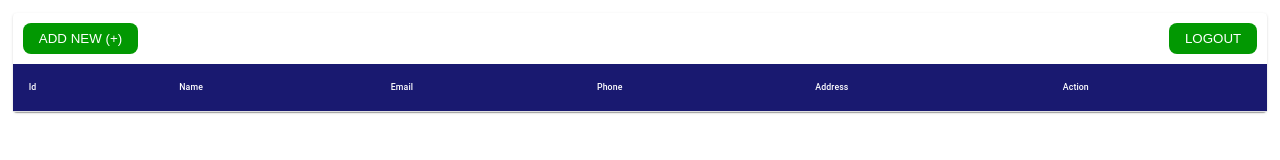
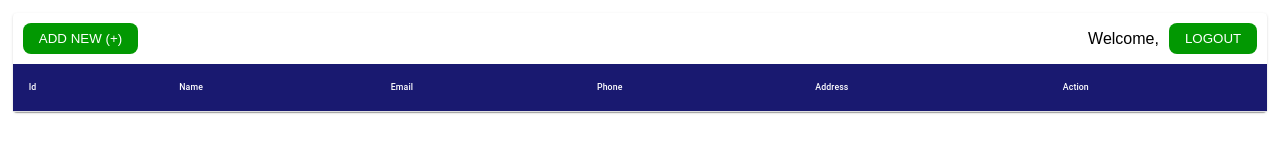
Before and after one commit to the43rdsensei-0/CRUD-app, a React (Vite) app: page /app in a window 1280 px wide. Shown: the top 160 px of the page. Built offline with nearby package versions, Linux system fonts and the light colour scheme.

Commit message:
added a welcome text with users username beside the logout btn

```diff
--- a/src/pages/AppLayout/AppLayout.module.css
+++ b/src/pages/AppLayout/AppLayout.module.css
@@ -1,5 +1,3 @@
-
-
 .cta_btn {
   padding: 10px;
 
@@ -7,3 +5,20 @@
   justify-content: space-between;
   align-items: center;
 }
+
+.user_profile {
+  display: flex;
+  gap: 1em;
+  align-items: center;
+}
+
+.user {
+  display: flex;
+  align-items: center
+}
+
+.user p {
+  font-size: 16px;
+  font-weight: 400;
+  color: #000;
+}
--- a/src/pages/AppLayout/AppLayout.tsx
+++ b/src/pages/AppLayout/AppLayout.tsx
@@ -17,6 +17,7 @@ function AppLayout() {
   ];
 
   const navigate = useNavigate();
+  const { user } = useAuth()!;
 
   const [showModal, setShowModal] = useState(false);
   const { dispatch } = useAuth()!;
@@ -43,9 +44,14 @@ function AppLayout() {
             Add new (+)
           </Button>
 
-          <Button type="primary" onClick={handleLogout}>
-            Logout
-          </Button>
+          <div className={styles.user_profile}>
+            <div className={styles.user}>
+              <p>Welcome, {user?.username.toUpperCase()}</p>
+            </div>
+            <Button type="primary" onClick={handleLogout}>
+              Logout
+            </Button>
+          </div>
         </div>
         <TableContainer>
           <Table>
```
